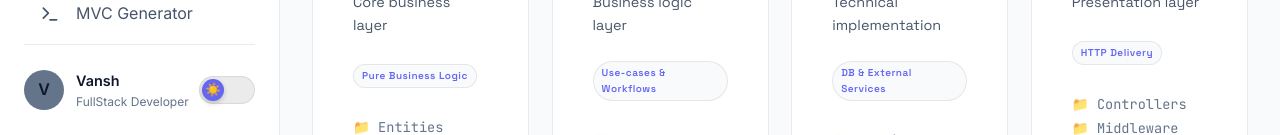
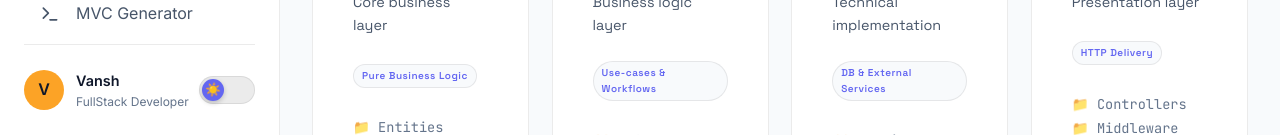
Before and after one commit to dotnetS3110/central-docs, an Angular app: page /erp-blueprint in a window 1280 px wide. Shown: the part 665-800 px from the top of the page. Built offline with nearby package versions, Linux system fonts and the light colour scheme.

Commit message:
initialize git repository and add sample hooks in central-docs

```diff
--- a/src/app/pages/erp-blueprint/erp-blueprint.html
+++ b/src/app/pages/erp-blueprint/erp-blueprint.html
@@ -558,10 +558,4 @@
       </div>
     </div>
   </div>
-
-  <!-- FOOTER -->
-  <div class="blueprint-footer">
-    Enterprise Clean Architecture Blueprint · ASP.NET Core · ERP.Solution v1.0
-  </div>
-
 </div>
--- a/src/assets/scss/components/sidebar/sidebar.scss
+++ b/src/assets/scss/components/sidebar/sidebar.scss
@@ -159,7 +159,7 @@
 .avatar {
   width: 40px;
   height: 40px;
-  background: var(--text-dim);
+  background: #fca326;
   border-radius: 50%;
   display: flex;
   align-items: center;
```
